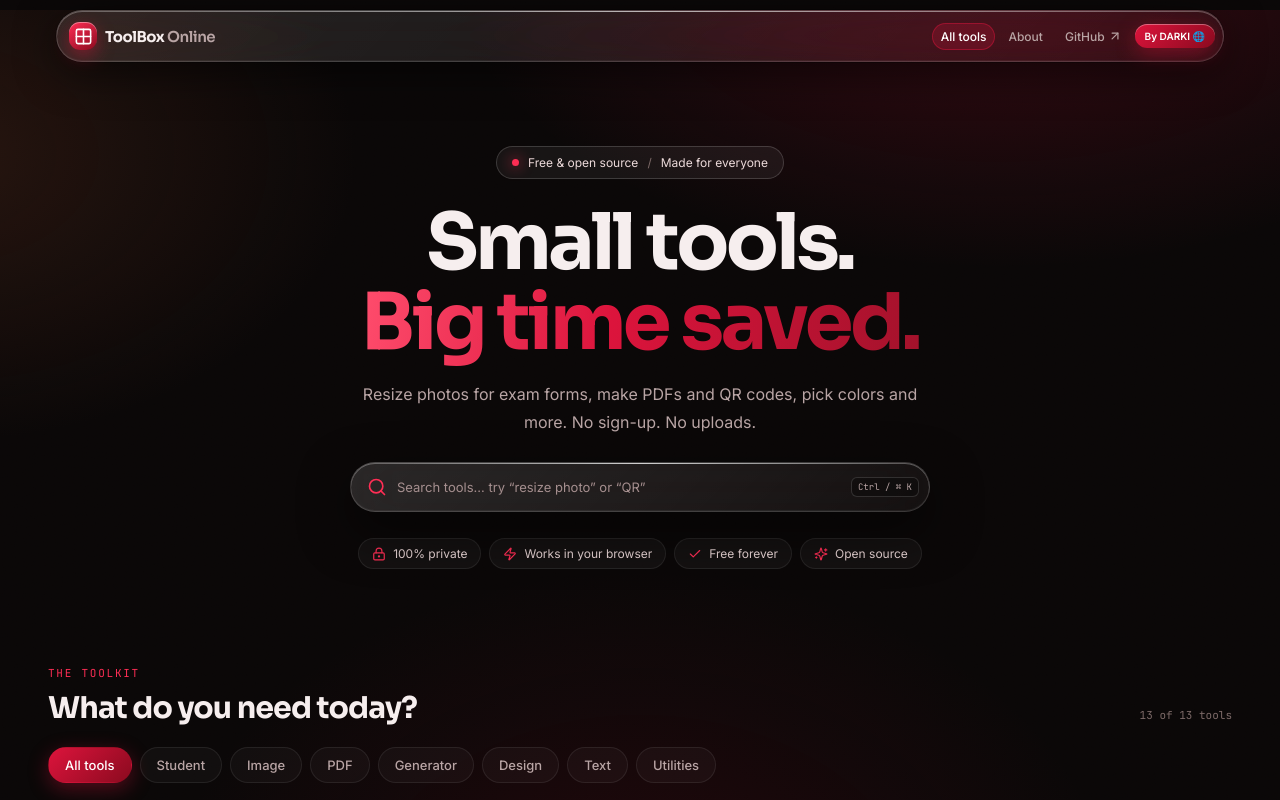
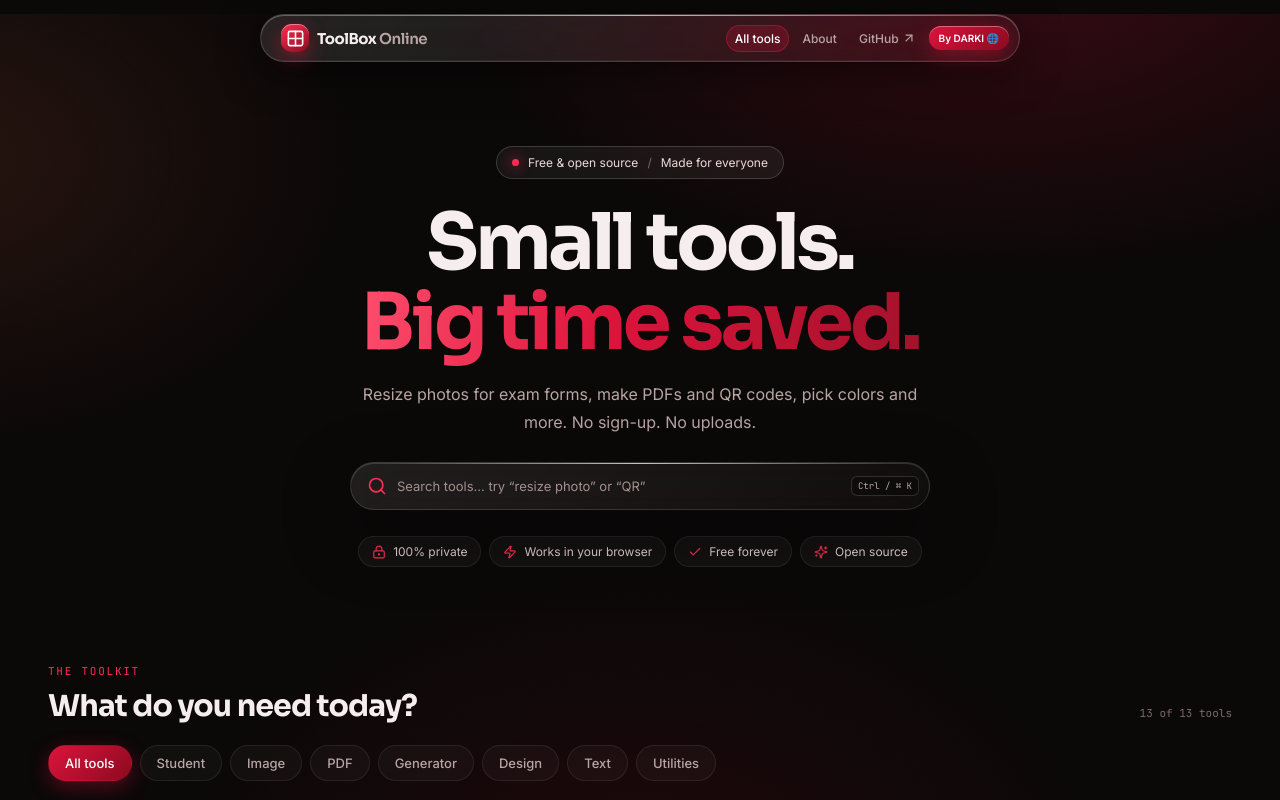
Before and after one commit to nur12islam/Toolbox, a React (Vite) app: page / in a window 1280 px wide. Shown: the top 800 px of the page. Built offline with nearby package versions, Linux system fonts and the light colour scheme.

Commit message:
style: match darki glass header and search

```diff
--- a/src/index.css
+++ b/src/index.css
@@ -42,7 +42,7 @@ button:focus-visible,a:focus-visible,input:focus-visible,textarea:focus-visible,
 @supports not ((backdrop-filter:blur(1px)) or (-webkit-backdrop-filter:blur(1px))){.glass{background:rgba(26,14,14,.94)}}
 
 /* ---------- Top bar ---------- */
-.topbar{position:sticky;top:10px;z-index:30;width:calc(100% - 16px);margin:10px auto 0;height:52px;padding:0 8px 0 12px;border-radius:999px;display:flex;align-items:center;justify-content:space-between;gap:8px}
+.topbar{position:sticky;top:14px;z-index:30;width:min(760px,100%);margin:14px auto 0;height:48px;padding:0 10px 0 20px;border-radius:999px;display:flex;align-items:center;justify-content:space-between;gap:8px}
 .topbar:before{content:'';position:absolute;left:18px;right:18px;top:0;height:.75px;background:linear-gradient(90deg,transparent,rgba(255,255,255,.55),transparent);border-radius:99px}
 .brand{display:inline-flex;align-items:center;gap:8px;border:0;background:none;color:var(--text);font-family:var(--font-head);font-size:15px;font-weight:700;letter-spacing:-.5px;padding:0}
 .brand-mark{width:28px;height:28px;display:grid;place-items:center;border-radius:11px;color:#fff;background:linear-gradient(145deg,var(--accent-hi),var(--accent-deep));box-shadow:inset 0 1px 0 rgba(255,255,255,.4),0 6px 18px rgba(220,20,60,.45)}
@@ -70,10 +70,10 @@ button:focus-visible,a:focus-visible,input:focus-visible,textarea:focus-visible,
 
 /* ---------- Liquid glass search ---------- */
 .search-wrap{position:relative;max-width:580px;margin:26px auto 0;z-index:20}
-.search-box{height:50px;border-radius:999px;display:flex;align-items:center;gap:8px;padding:0 10px 0 16px;color:var(--muted);transition:transform .25s,box-shadow .25s,border-color .25s;
-  background:linear-gradient(135deg,rgba(255,255,255,.13),rgba(255,255,255,.04));
-  -webkit-backdrop-filter:blur(28px) saturate(190%);backdrop-filter:blur(28px) saturate(190%);
-  border:.75px solid var(--glass-border);box-shadow:inset 0 1px 0 rgba(255,255,255,.3),inset 0 -1px 0 rgba(255,255,255,.06),0 18px 50px rgba(0,0,0,.55)}
+.search-box{height:48px;border-radius:999px;display:flex;align-items:center;gap:8px;padding:0 10px 0 16px;color:var(--muted);transition:transform .25s,box-shadow .25s,border-color .25s;
+  background:linear-gradient(135deg,rgba(255,255,255,.09),rgba(255,255,255,.025));
+  -webkit-backdrop-filter:blur(22px) saturate(150%);backdrop-filter:blur(22px) saturate(150%);
+  border:.75px solid rgba(255,255,255,.13);box-shadow:inset 0 1px 0 rgba(255,255,255,.14),0 24px 70px rgba(0,0,0,.45)}
 .search-box:focus-within{transform:scale(1.015);border-color:var(--accent-line);box-shadow:inset 0 1px 0 rgba(255,255,255,.35),0 0 0 3px rgba(220,20,60,.16),0 18px 48px rgba(220,20,60,.24)}
 .search-box:before{content:'';position:absolute;left:30px;right:30px;top:0;height:1px;background:linear-gradient(90deg,transparent,rgba(255,255,255,.7),transparent)}
 .search-box svg{flex-shrink:0;color:var(--accent-hi)}
@@ -263,7 +263,7 @@ button:focus-visible,a:focus-visible,input:focus-visible,textarea:focus-visible,
 }
 @media(max-width:700px){
   .app-shell{padding:0 14px}
-  .topbar{height:46px;top:7px;margin-top:7px;padding:0 7px 0 9px;border-radius:24px;gap:7px;flex-wrap:wrap}
+  .topbar{width:100%;height:46px;top:10px;margin-top:10px;padding:0 7px 0 14px;border-radius:999px;gap:7px;flex-wrap:wrap}
   .brand{font-size:14px}
   .brand-mark{width:26px;height:26px}
   .mobile-menu{width:32px;height:32px;display:grid}
```
